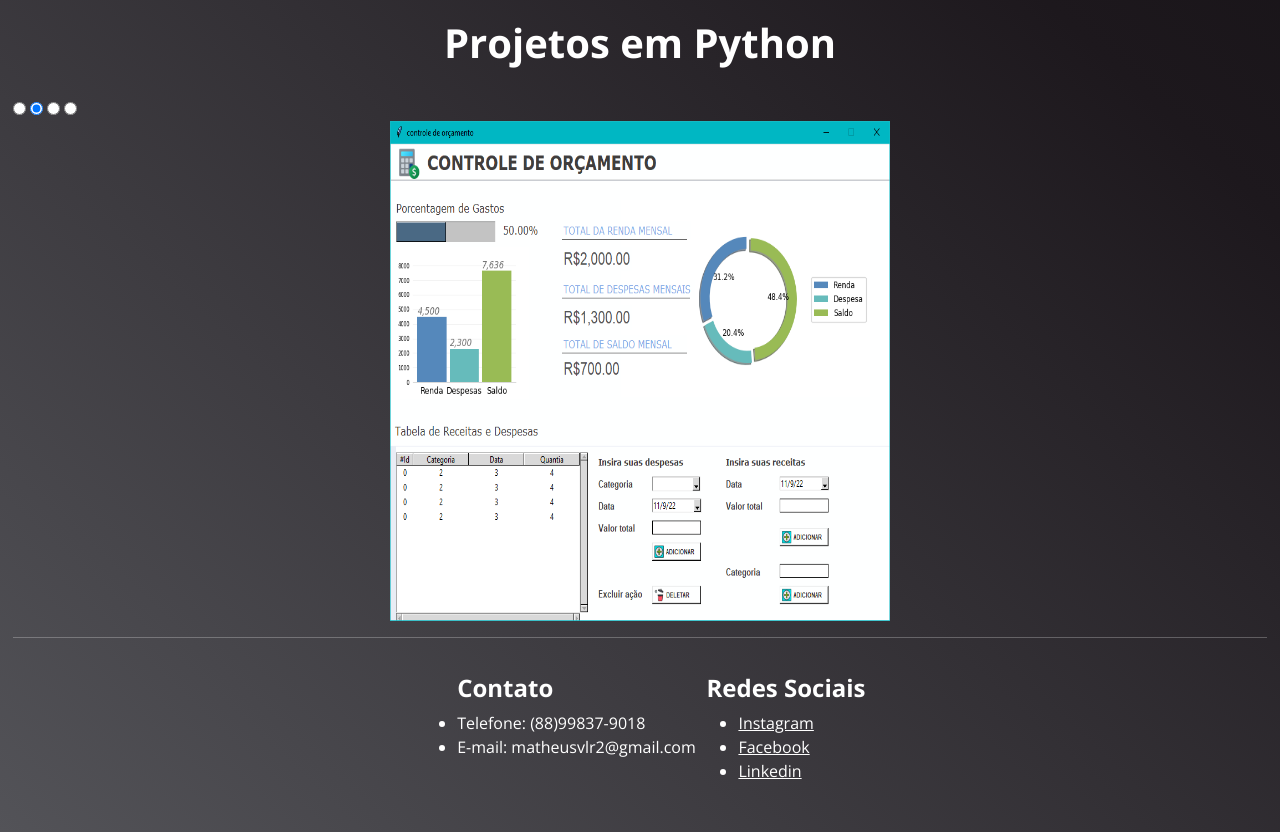
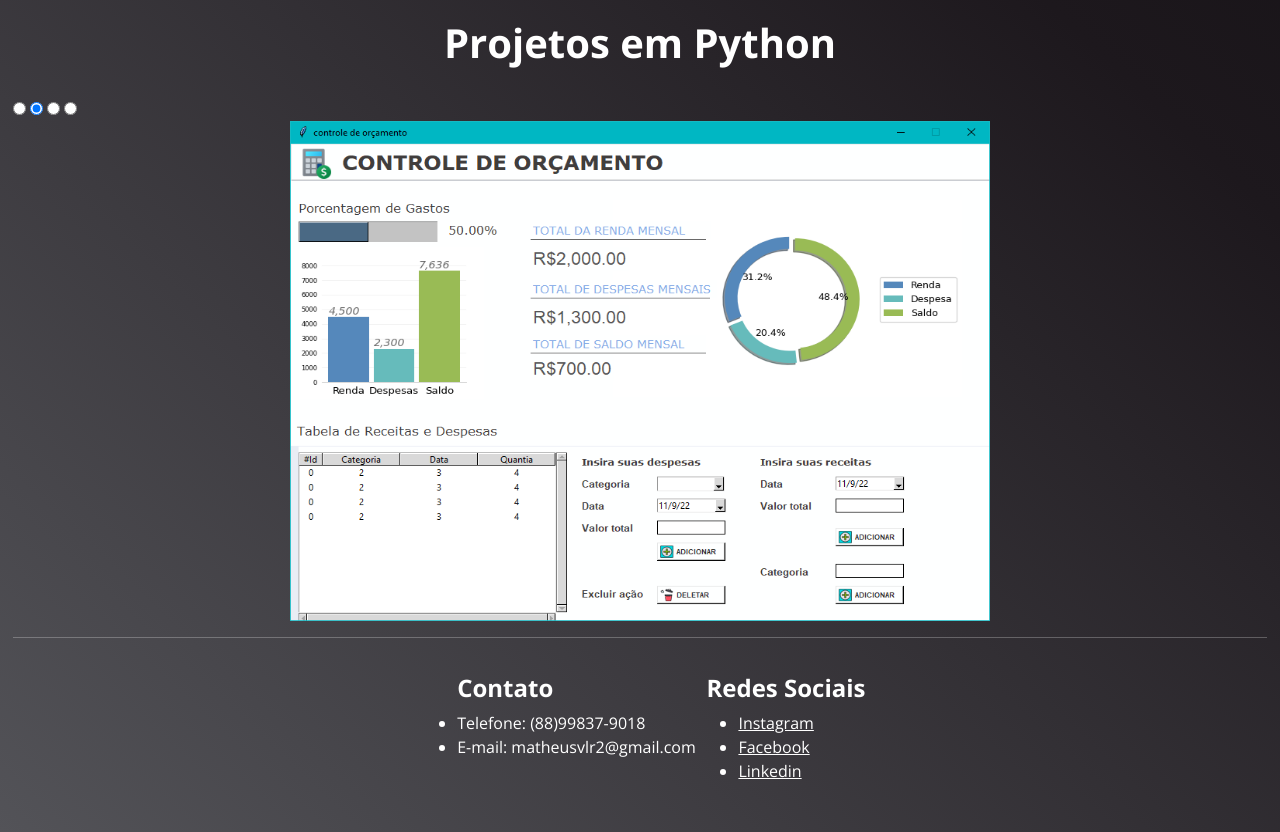
Before and after one commit to Matheusvlr/Escola-de-Programadores, a plain HTML site: page index.html in a window 1280 px wide. Shown: the part 1900-2732 px from the top of the page. Drawn offline with nearby package versions, Linux system fonts and the light colour scheme.

Commit message:
Update index.html

```diff
--- a/index.html
+++ b/index.html
@@ -115,7 +115,7 @@
     <input name='slide' type="radio">
     <div class="slider-content">
       <div class="slider-item"><img width="250" height="350" src="img/img1.png" alt="Imagem1"></div>
-      <div class="slider-item"><img width="500" height="500" src="img/img2.png" alt="Imagem2"></div>
+      <div class="slider-item"><img width="700" height="500" src="img/img2.png" alt="Imagem2"></div>
       <div class="slider-item">3</div>
       <div class="slider-item">4</div>
     </div>
```
